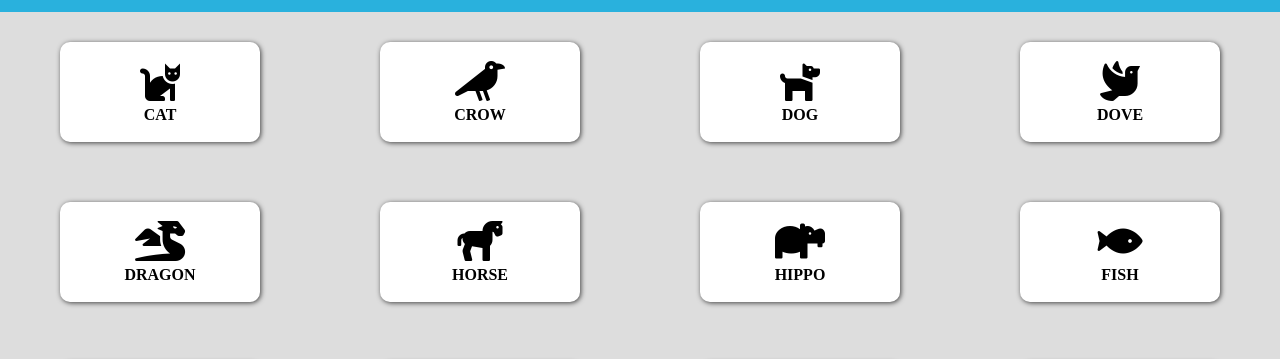
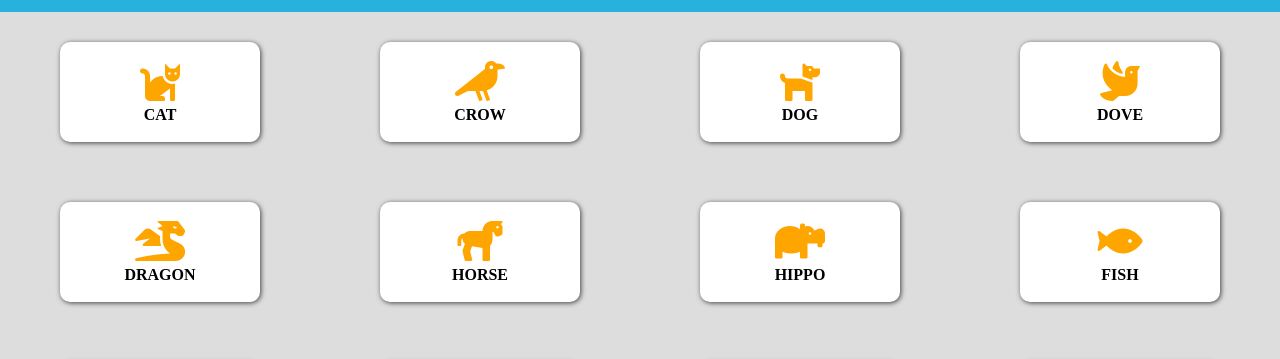
Before and after one commit to GianlucaBenassi/cartella-repo-js-es6-icons, a plain HTML site: page index.html in a window 1280 px wide. Shown: the part 88-447 px from the top of the page. Drawn offline with Linux system fonts and the light colour scheme.

Commit message:
dynamic card color

```diff
--- a/css/style.css
+++ b/css/style.css
@@ -58,4 +58,5 @@ main {
 
 .card h4 {
     text-transform: uppercase;
+    color: black;
 }
--- a/js/data.js
+++ b/js/data.js
@@ -124,13 +124,19 @@ cards.forEach((card) => addCard(card));
 
 function addCard(card) {
 
+	// get card container
 	const cardContainer = document.querySelector('main .container');
 
-	cardContainer.innerHTML += `
-	<div class="card">
-        <i class="${card.family} ${card.prefix + card.name}"></i>
-        <h4>${card.name}</h4>
-    </div>
-	`
+	// create card
+	const cardBox = document.createElement('div');
+	cardBox.classList.add('card');
+	cardBox.innerHTML = `
+	<i class="${card.family} ${card.prefix + card.name}"></i>
+    <h4>${card.name}</h4>
+	`;
+	cardBox.style.color = card.color;
+
+	// append new card to the container
+	cardContainer.appendChild(cardBox);
 
 }
```
